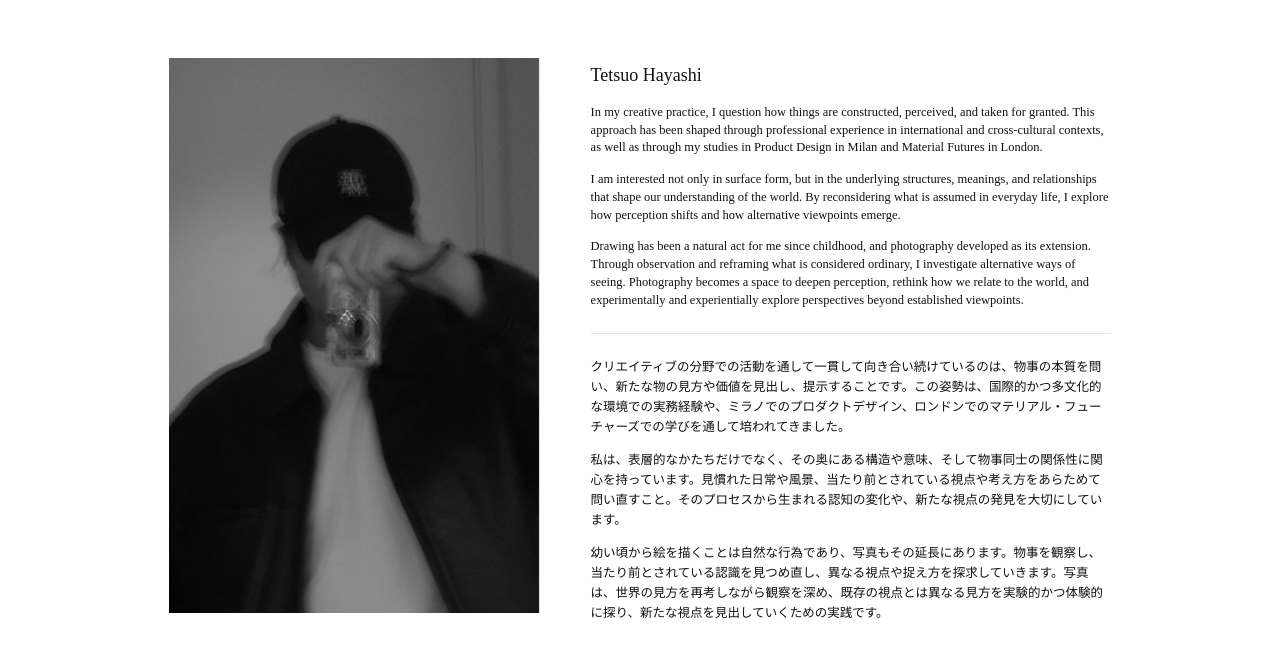
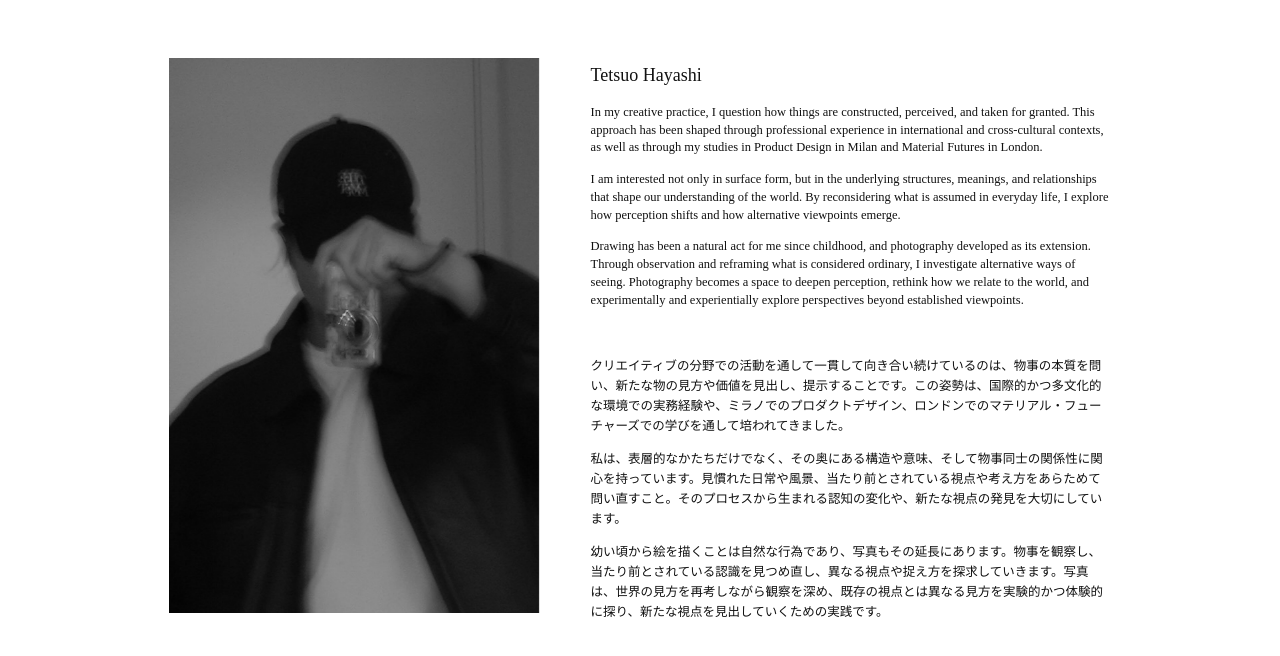
Before and after one commit to Tetsuography/Tetsuography, a website: page about.html in a window 1280 px wide. Shown: the part 66-722 px from the top of the page. Drawn offline with Linux system fonts and the light colour scheme.

Commit message:
Update style.css

```diff
--- a/style.css
+++ b/style.css
@@ -404,7 +404,6 @@ body.cursor-hover .custom-cursor {
 
 .about-lang-block + .about-lang-block {
   padding-top: 24px;
-  border-top: 1px solid rgba(0, 0, 0, 0.10);
 }
 
 .about-lang-block p {
```
